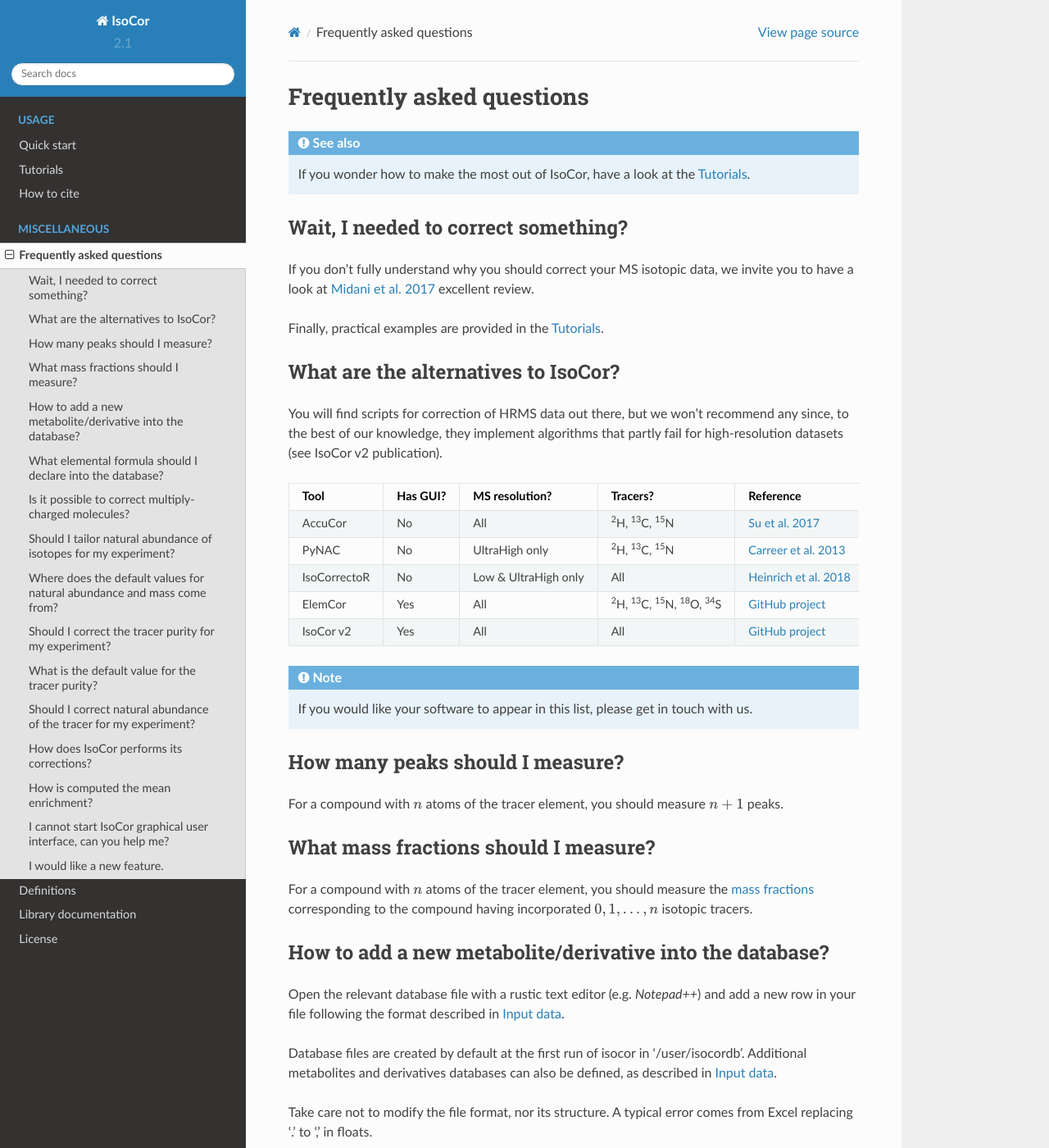
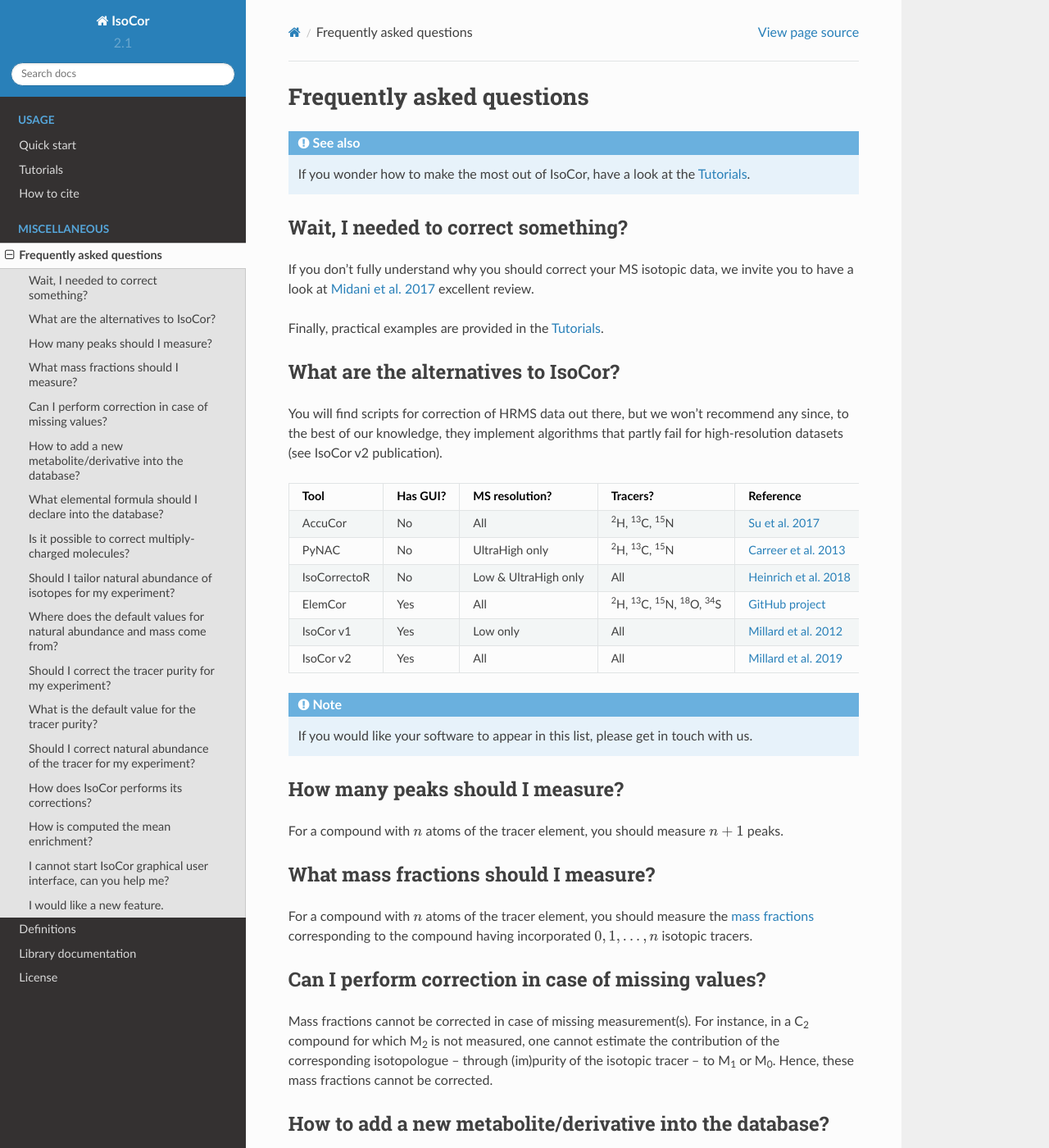
Before and after one commit to MetaSys-LISBP/IsoCor, a Sphinx documentation site: the page built from doc/faq.rst, in a window 1280 px wide and 1400 px high. Shown: the whole window at 82% size. Built offline with Sphinx 7.4.7 and the Read the Docs theme 2.0.0, drawn with Linux system fonts in a browser that asks for light colours.

Commit message:
updated doc, bump to 2.1.1

```diff
--- a/doc/conf.py
+++ b/doc/conf.py
@@ -57,7 +57,7 @@ copyright = u'2018, Baudoin Delépine, Matthieu Guionnet, Pierre Millard'
 version = '2.1'
 # The full version, including alpha/beta/rc tags.
 # Do not forget to update PyPi (setup.py) version
-release = '2.1.0'
+release = '2.1.1'
 
 # The language for content autogenerated by Sphinx. Refer to documentation
 # for a list of supported languages.
--- a/doc/faq.rst
+++ b/doc/faq.rst
@@ -24,19 +24,21 @@ What are the alternatives to IsoCor?
 You will find scripts for correction of HRMS data out there, but we won’t recommend any since,
 to the best of our knowledge, they implement algorithms that partly fail for high-resolution datasets (see IsoCor v2 publication).
 
-+--------------+----------+----------------------+---------------------------------------------------------------------+----------------------------------------------------------------------+---------------------------+
-| Tool         | Has GUI? | MS resolution?       | Tracers?                                                            | Reference                                                            | Comment                   |
-+==============+==========+======================+=====================================================================+======================================================================+===========================+
-| AccuCor      | No       | All                  | :sup:`2`\ H, :sup:`13`\ C, :sup:`15`\ N                             | `Su et al. 2017 <https://doi.org/10.1021/acs.analchem.7b00396>`_     | Faulty at High-resolution |
-+--------------+----------+----------------------+---------------------------------------------------------------------+----------------------------------------------------------------------+---------------------------+
-| PyNAC        | No       | UltraHigh only       | :sup:`2`\ H, :sup:`13`\ C, :sup:`15`\ N                             | `Carreer et al. 2013 <https://doi.org/10.3390/metabo3040853>`_       | none                      |
-+--------------+----------+----------------------+---------------------------------------------------------------------+----------------------------------------------------------------------+---------------------------+
-| IsoCorrectoR | No       | Low & UltraHigh only | All                                                                 | `Heinrich et al. 2018 <https://doi.org/10.1038/s41598-018-36293-4>`_ | none                      |
-+--------------+----------+----------------------+---------------------------------------------------------------------+----------------------------------------------------------------------+---------------------------+
-| ElemCor      | Yes      | All                  | :sup:`2`\ H, :sup:`13`\ C, :sup:`15`\ N, :sup:`18`\ O, :sup:`34`\ S | `GitHub project <https://github.com/4dsoftware/elemcor>`_            | Faulty at High-resolution |
-+--------------+----------+----------------------+---------------------------------------------------------------------+----------------------------------------------------------------------+---------------------------+
-| IsoCor v2    | Yes      | All                  | All                                                                 | `GitHub project <https://github.com/MetaSys-LISBP/IsoCor>`_          | none                      |
-+--------------+----------+----------------------+---------------------------------------------------------------------+----------------------------------------------------------------------+---------------------------+
++--------------+----------+----------------------+---------------------------------------------------------------------+------------------------------------------------------------------------+---------------------------+
+| Tool         | Has GUI? | MS resolution?       | Tracers?                                                            | Reference                                                              | Comment                   |
++==============+==========+======================+=====================================================================+========================================================================+===========================+
+| AccuCor      | No       | All                  | :sup:`2`\ H, :sup:`13`\ C, :sup:`15`\ N                             | `Su et al. 2017 <https://doi.org/10.1021/acs.analchem.7b00396>`_       | Faulty at High-resolution |
++--------------+----------+----------------------+---------------------------------------------------------------------+------------------------------------------------------------------------+---------------------------+
+| PyNAC        | No       | UltraHigh only       | :sup:`2`\ H, :sup:`13`\ C, :sup:`15`\ N                             | `Carreer et al. 2013 <https://doi.org/10.3390/metabo3040853>`_         | none                      |
++--------------+----------+----------------------+---------------------------------------------------------------------+------------------------------------------------------------------------+---------------------------+
+| IsoCorrectoR | No       | Low & UltraHigh only | All                                                                 | `Heinrich et al. 2018 <https://doi.org/10.1038/s41598-018-36293-4>`_   | none                      |
++--------------+----------+----------------------+---------------------------------------------------------------------+------------------------------------------------------------------------+---------------------------+
+| ElemCor      | Yes      | All                  | :sup:`2`\ H, :sup:`13`\ C, :sup:`15`\ N, :sup:`18`\ O, :sup:`34`\ S | `GitHub project <https://github.com/4dsoftware/elemcor>`_              | Faulty at High-resolution |
++--------------+----------+----------------------+---------------------------------------------------------------------+------------------------------------------------------------------------+---------------------------+
+| IsoCor v1    | Yes      | Low only             | All                                                                 | `Millard et al. 2012 <https://doi.org/10.1093/bioinformatics/bts127>`_ | none                      |
++--------------+----------+----------------------+---------------------------------------------------------------------+------------------------------------------------------------------------+---------------------------+
+| IsoCor v2    | Yes      | All                  | All                                                                 | `Millard et al. 2019 <https://github.com/MetaSys-LISBP/IsoCor>`_       | none                      |
++--------------+----------+----------------------+---------------------------------------------------------------------+------------------------------------------------------------------------+---------------------------+
 
 .. note:: If you would like your software to appear in this list, please get in touch with us.
 
@@ -51,6 +53,14 @@ What mass fractions should I measure?
 For a compound with :math:`n` atoms of the tracer element, you should measure
 the :ref:`mass fractions <mass fractions>` corresponding to the compound having
 incorporated :math:`0, 1, ..., n` isotopic tracers.
+
+
+Can I perform correction in case of missing values?
+^^^^^^^^^^^^^^^^^^^^^^^^^^^^^^^^^^^^^^^^^^^^^^^^^^^^^^^^^^^^^^^^^^^^^^^^^^^^^^^^^
+Mass fractions cannot be corrected in case of missing measurement(s). For instance, in a C\ :sub:`2`\  compound
+for which M\ :sub:`2`\  is not measured, one cannot estimate the contribution of the corresponding isotopologue
+– through (im)purity of the isotopic tracer – to M\ :sub:`1`\  or M\ :sub:`0`\. Hence, these mass fractions
+cannot be corrected.
 
 
 How to add a new metabolite/derivative into the database?
--- a/isocor/__init__.py
+++ b/isocor/__init__.py
@@ -4,7 +4,7 @@ We expose the Factory and the *metabolite corrector* classes at the package leve
 for conveniance.
 """
 
-__version__ = '2.1.0'
+__version__ = '2.1.1'
 
 from isocor.mscorrectors import MetaboliteCorrectorFactory
 from isocor.mscorrectors import LowResMetaboliteCorrector, HighResMetaboliteCorrector
--- a/setup.py
+++ b/setup.py
@@ -7,7 +7,7 @@ with open("README.md", "r") as fh:
 
 setuptools.setup(
     name="IsoCor",
-    version="2.1.0",
+    version="2.1.1",
     author="Pierre Millard, Baudoin Delépine, Matthieu Guionnet",
     author_email="millard@insa-toulouse.fr",
     description="IsoCor: Isotope Correction for mass spectrometry labeling experiments",
```
